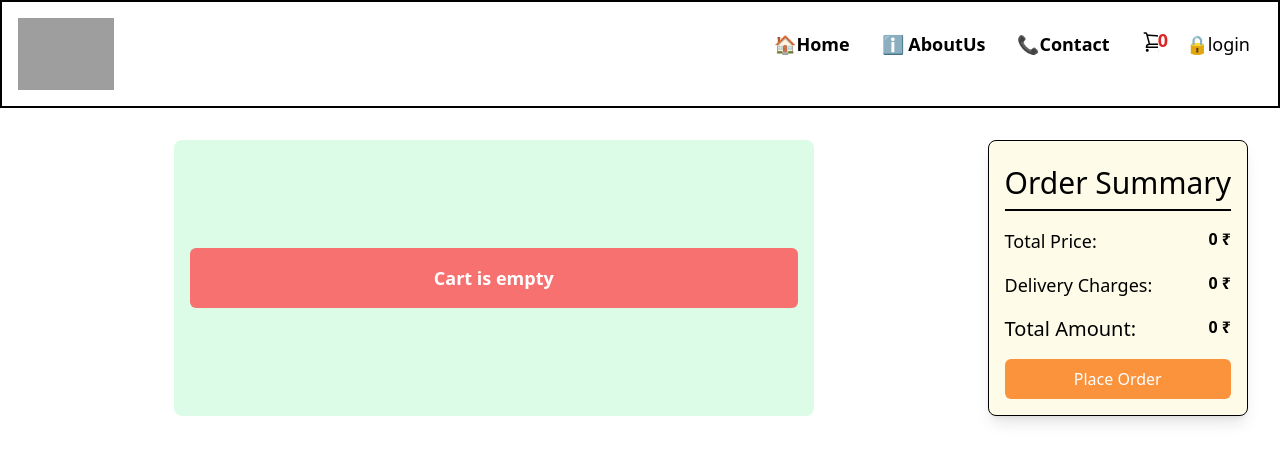
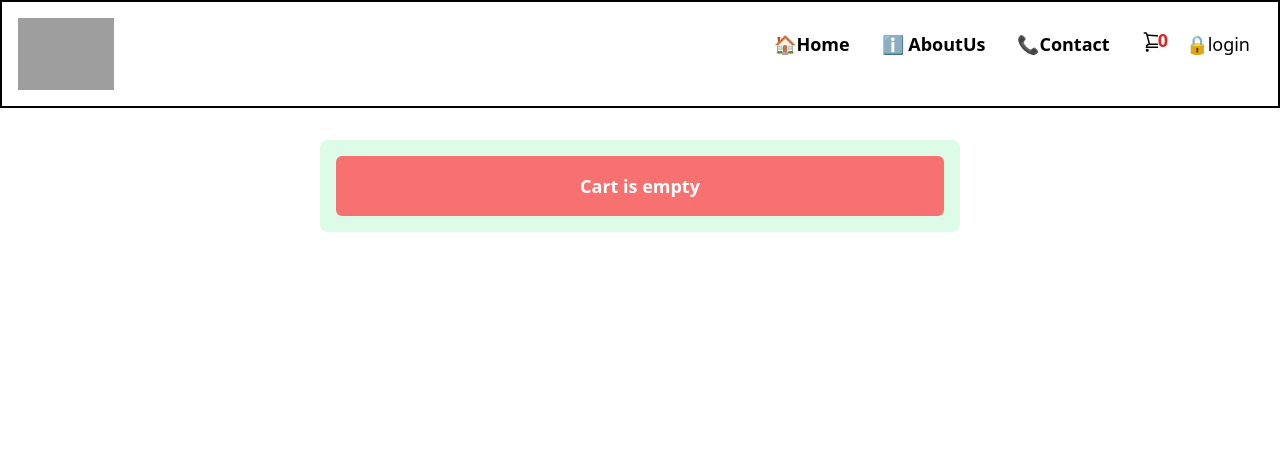
Before and after one commit to brijwasiharshit/EatMore-Food-Delivery, a React (Create React App) app: page /cart in a window 1280 px wide. Shown: the top 462 px of the page. Built offline with nearby package versions, Linux system fonts and the light colour scheme; grey boxes are pictures that could not be loaded.

Commit message:
fixed billing error

```diff
--- a/src/components/Cart.js
+++ b/src/components/Cart.js
@@ -26,7 +26,9 @@ const Cart = () => {
         <h1 className="text-lg bg-red-400 text-white p-4 rounded-md text-center font-bold">Cart is empty</h1>
       )}
     </div>
-    <Billing />
+    {
+      cartItems.length > 0 && <Billing />
+    }
     </div>
   );
 };
--- a/src/utils/constants.js
+++ b/src/utils/constants.js
@@ -1,4 +1,4 @@
 export const LOGO_URL = "https://cdn.dribbble.com/userupload/5966433/file/original-e845c2d6dcbd040d7be0f6f4c08e364d.png?resize=752x679";
 export const CDN_URL = "https://media-assets.swiggy.com/swiggy/image/upload/fl_lossy,f_auto,q_auto,w_660/";
 export const MENU_URL = "https://www.swiggy.com/dapi/menu/pl?page-type=REGULAR_MENU&complete-menu=true&lat=28.65200&lng=77.16630&restaurantId=";
-export const API_URL = 'https://thingproxy.freeboard.io/fetch/https://www.swiggy.com/dapi/restaurants/list/v5?lat=28.7040592&lng=77.10249019999999&is-seo-homepage-enabled=true&page_type=DESKTOP_WEB_LISTING';
+export const API_URL = 'https://www.swiggy.com/dapi/restaurants/list/v5?lat=28.7040592&lng=77.10249019999999&is-seo-homepage-enabled=true&page_type=DESKTOP_WEB_LISTING';
```
